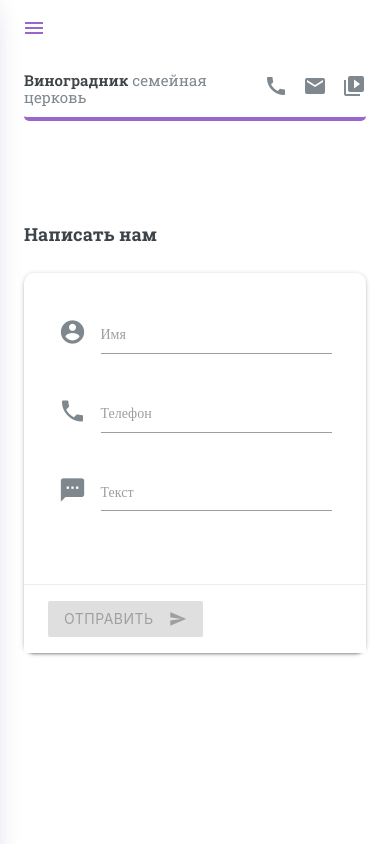
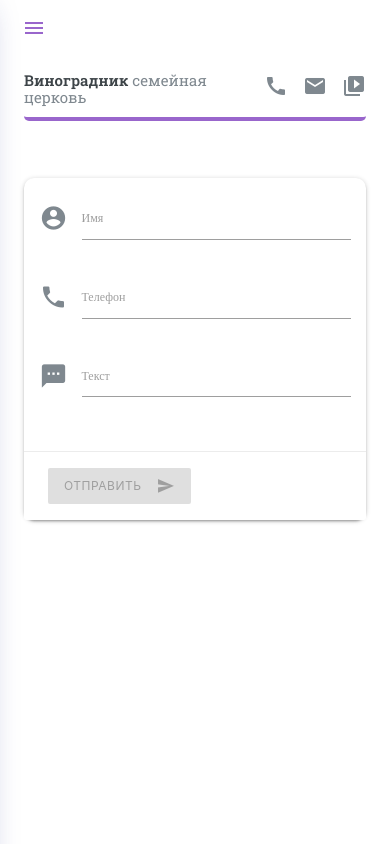
Before and after one commit to liliyatar/church_project, an Angular app in the folder client/: page /feedback in a window 390 px wide. Built offline with nearby package versions, Linux system fonts and the light colour scheme.

Commit message:
small updates

```diff
--- /dev/null
+++ b/client/src/app/app-initializer.ts
@@ -0,0 +1,15 @@
+import { Injectable } from '@angular/core';
+
+@Injectable({
+  providedIn: 'root'
+})
+export class AppInitializer {
+  initialize(): Promise<void> {
+    return new Promise((resolve) => {
+      window.onpopstate = function(event) {
+        window.history.forward();
+      };
+      resolve();
+    });
+  }
+}
--- a/client/src/app/app.module.ts
+++ b/client/src/app/app.module.ts
@@ -1,4 +1,5 @@
-import { NgModule } from '@angular/core';
+import { AppInitializer } from './app-initializer';
+import { APP_INITIALIZER, NgModule } from '@angular/core';
 import { FormsModule, ReactiveFormsModule } from '@angular/forms';
 import { BrowserModule } from '@angular/platform-browser';
 
@@ -45,6 +46,15 @@ import { BecameChristianPageComponent } from './became-christian-page/became-chr
       BaptismPageComponent,
       BecameChristianPageComponent
   ],
+  providers: [
+    AppInitializer,
+    {
+      provide: APP_INITIALIZER,
+      useFactory: (appInitializer: AppInitializer) => () => appInitializer.initialize(),
+      deps: [AppInitializer],
+      multi: true
+    }
+  ],
   bootstrap: [AppComponent]
 })
 export class AppModule { }
--- a/client/src/app/feedback-page/feedback-page.component.css
+++ b/client/src/app/feedback-page/feedback-page.component.css
@@ -2,8 +2,8 @@
 	border-radius: 10px
 }
 .feedback__section {
-	padding-top: 100px;
-	padding-bottom: 100px;
+	padding-top: 50px;
+	padding-bottom: 50px;
 }
 .feedback__title {
 	font-size: 30px;
@@ -15,6 +15,7 @@
 }
 
 .card-content {
+	padding: 5px;
 	font-size: 17px;
 	color: var(--color-grey-light)
 }
@@ -24,3 +25,10 @@
     font-size: 18px;
   }
 }
+
+@media (max-width: 420px) {
+  .card__input,
+	.card__btn {
+    font-size: 12px;
+  }
+}
--- a/client/src/app/feedback-page/feedback-page.component.html
+++ b/client/src/app/feedback-page/feedback-page.component.html
@@ -24,7 +24,6 @@
         </ul>
       </div>
       <section class="feedback__section feedback">
-        <h2 class="feedback__title">Написать нам</h2>
         <form
           class="card"
           [formGroup]="form"
@@ -35,24 +34,24 @@
               <div class="input-field col s12">
                 <i class="small material-icons prefix">account_circle</i>
                 <input id="icon_prefix" type="text" formControlName="name" class="validate">
-                <label for="icon_prefix">Имя</label>
+                <label for="icon_prefix" class="card__input">Имя</label>
               </div>
               <div class="input-field col s12">
                 <i class="medium material-icons prefix">phone</i>
                 <input id="icon_telephone" type="number" formControlName="phone" class="validate">
-                <label for="icon_telephone">Телефон</label>
+                <label for="icon_telephone" class="card__input">Телефон</label>
               </div>
               <div class="input-field col s12">
                 <i class="material-icons prefix">textsms</i>
                 <textarea id="textarea1" formControlName="text" class="materialize-textarea"></textarea>
-                <label for="textarea1">Текст</label>
+                <label for="textarea1" class="card__input">Текст</label>
               </div>
             </div>
           </div>
           <div class="card-action">
             <button
               type="submit"
-              class="modal-action btn waves-effect"
+              class="modal-action btn waves-effect card__btn"
               [disabled]="form.invalid"
             >
               Отправить
--- a/client/src/app/main-page/main-page.component.css
+++ b/client/src/app/main-page/main-page.component.css
@@ -424,7 +424,7 @@
     row-gap: 15px;
   }
   .cards__item {
-    flex-basis: 83%;
+    flex-basis: 90%;
   }
   .item__header {
     font-size: 13px;
--- a/client/src/styles.css
+++ b/client/src/styles.css
@@ -5,6 +5,10 @@
 
 .sidenav-overlay {
   background-color: transparent;
+}
+
+nav .sidenav-trigger i {
+  position: fixed;
 }
 
 .drag-target {
@@ -75,6 +79,7 @@ h1, h2, h3, h4, h5, p {
   padding-right: 75px;
   margin: 0 auto;
   max-width: 1760px;
+  overflow: hidden;
 }
 
 .wrapper {
```
